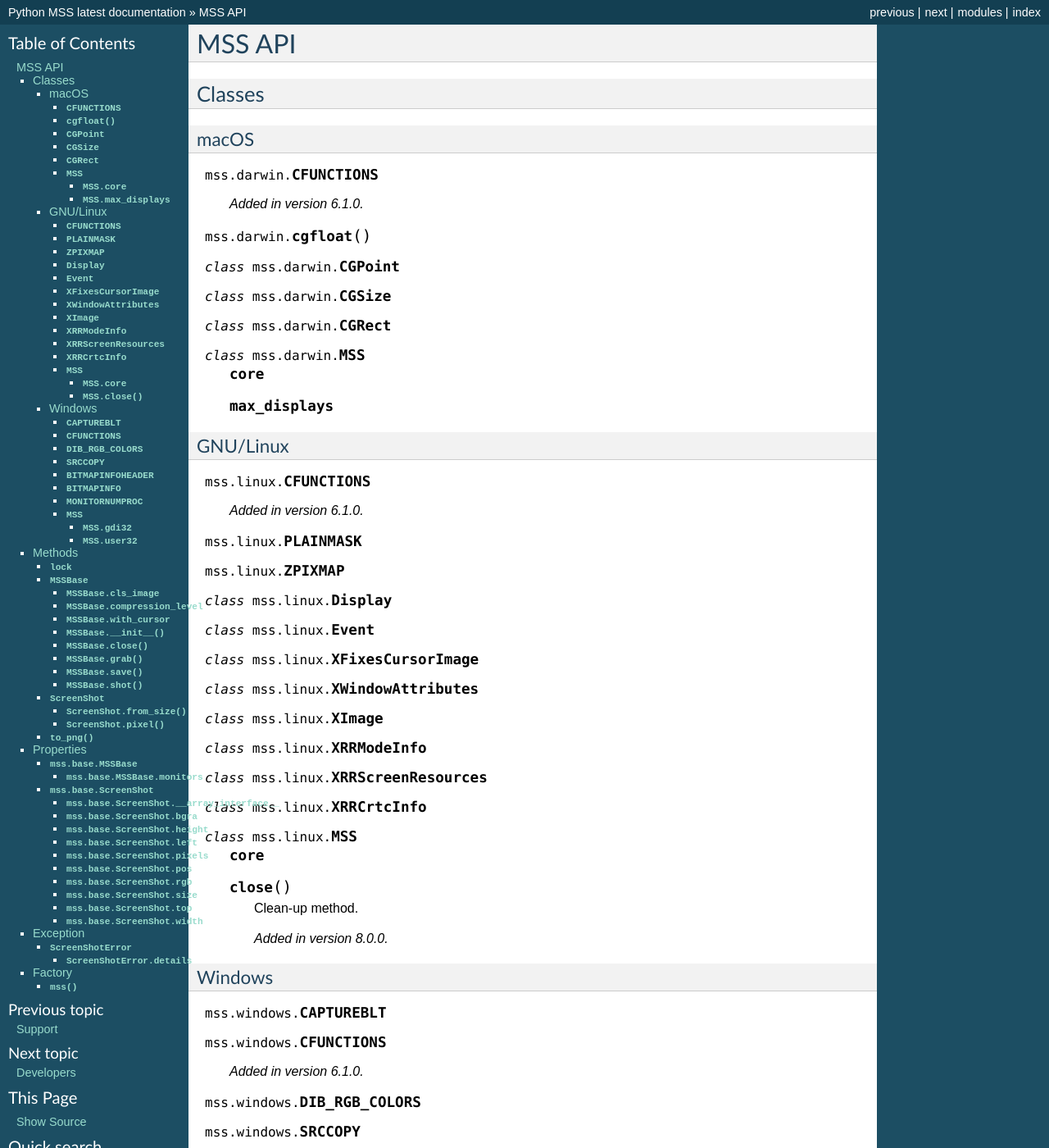
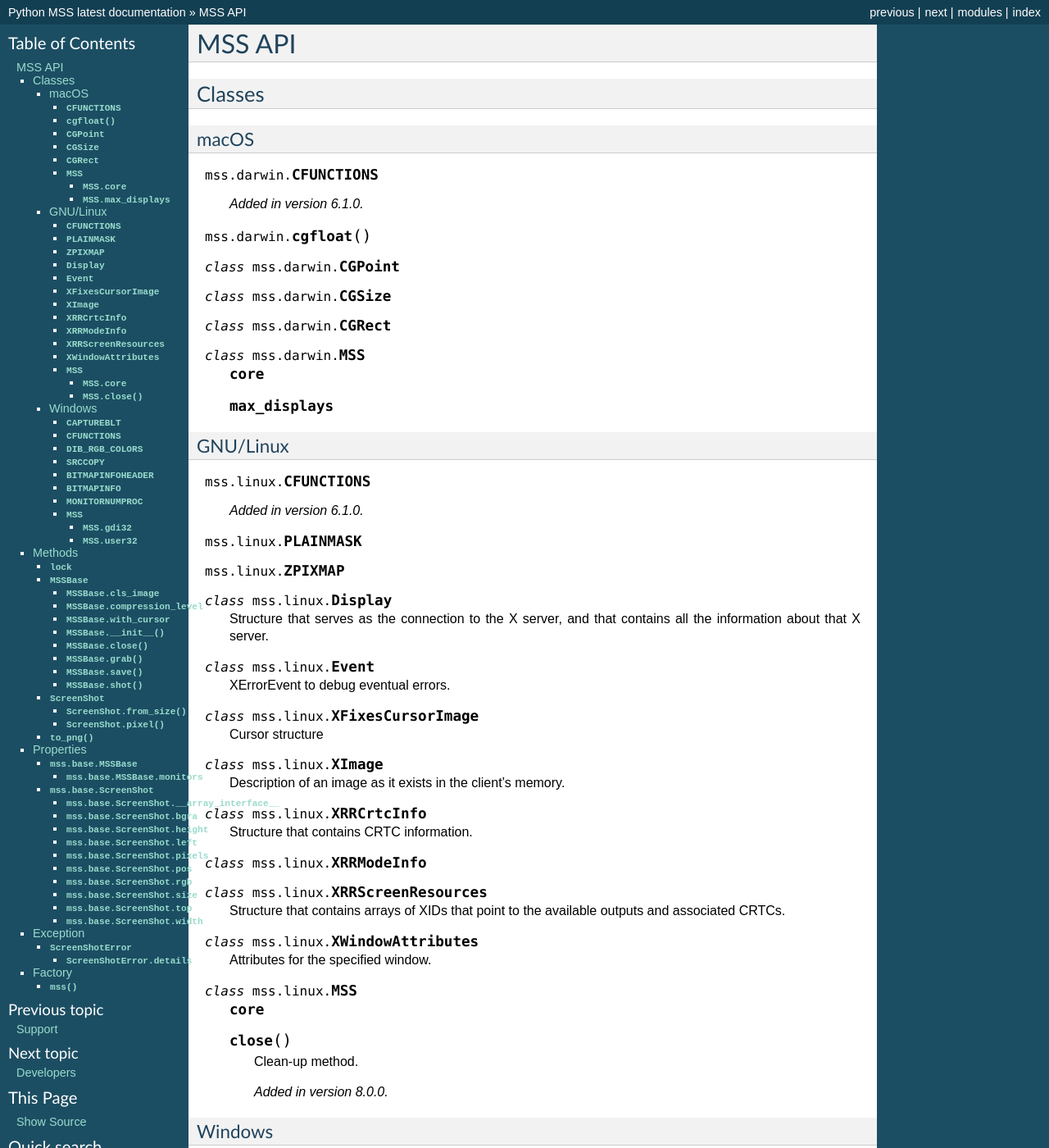
Before and after one commit to BoboTiG/python-mss, a Sphinx documentation site: the page built from docs/source/api.rst, in a window 1280 px wide and 1400 px high. Shown: the whole window at 82% size. Built offline with Sphinx 7.4.7, drawn with Linux system fonts in a browser that asks for light colours.

```diff
--- a/docs/source/api.rst
+++ b/docs/source/api.rst
@@ -43,19 +43,33 @@ GNU/Linux
 
 .. class:: Display
 
+    Structure that serves as the connection to the X server, and that contains all the information about that X server.
+
 .. class:: Event
+
+    XErrorEvent to debug eventual errors.
 
 .. class:: XFixesCursorImage
 
-.. class:: XWindowAttributes
+    Cursor structure
 
 .. class:: XImage
+
+    Description of an image as it exists in the client's memory.
+
+.. class:: XRRCrtcInfo
+
+    Structure that contains CRTC information.
 
 .. class:: XRRModeInfo
 
 .. class:: XRRScreenResources
 
-.. class:: XRRCrtcInfo
+    Structure that contains arrays of XIDs that point to the available outputs and associated CRTCs.
+
+.. class:: XWindowAttributes
+
+    Attributes for the specified window.
 
 .. class:: MSS
 
```
Also changed, not shown: 1 other file.
